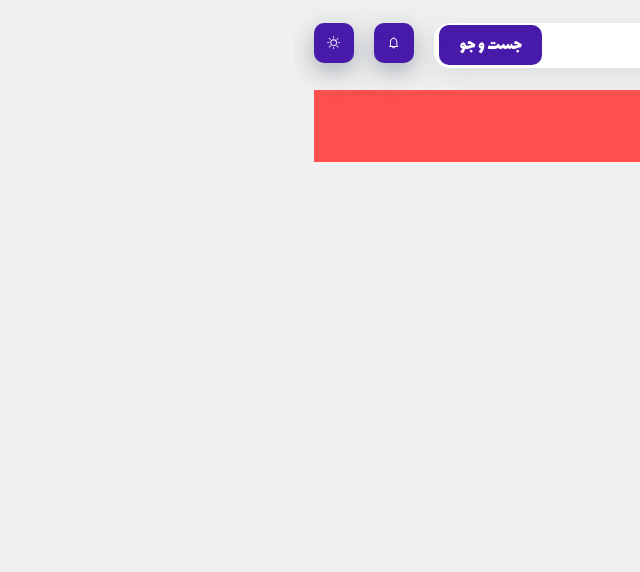
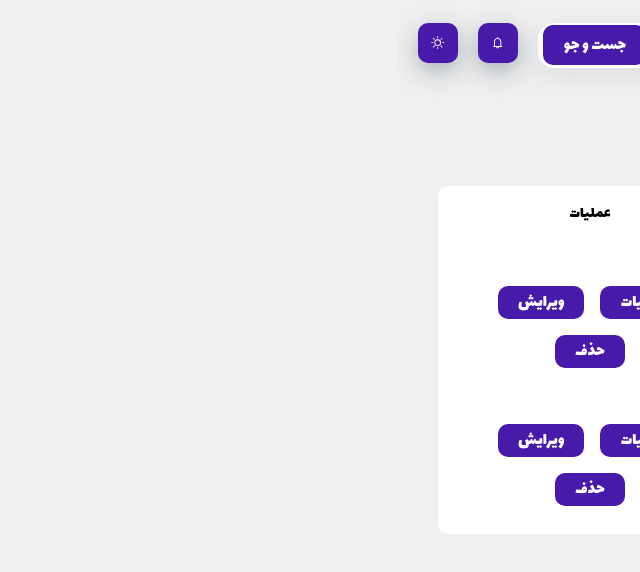
Before and after one commit to AliShakeri83/Persian-Dashboard-Project, a React (Create React App) app in the folder front-end/: page /orders in a window 1280 px wide. Shown: the top 572 px of the page, without its empty margins (640-1280 px from the left). Built offline with nearby package versions, Linux system fonts and the light colour scheme.

Commit message:
coding details modal in order component

```diff
--- a/front-end/src/Datas.js
+++ b/front-end/src/Datas.js
@@ -79,4 +79,38 @@ const allUsersInShop = [
   },
 ];
 
-export { allProductsInShop, allCommentsInShop, allUsersInShop };
+const allOrdersInShop = [
+  {
+    id: 1,
+    productID: "محصول B",
+    userID: "کاربر 102",
+    date: "1404/09/18",
+    hour: "20:30",
+    price: 30000,
+    off: 50,
+    sale: 66000,
+    count: 6,
+    sale_count: 3,
+    isActive: false,
+  },
+  {
+    id: 2,
+    productID: "محصول A",
+    userID: "کاربر 101",
+    date: "1404/09/15",
+    hour: "14:30",
+    price: 500000,
+    off: 10,
+    sale: 450000,
+    count: 2,
+    sale_count: 1,
+    isActive: true,
+  },
+];
+
+export {
+  allProductsInShop,
+  allCommentsInShop,
+  allUsersInShop,
+  allOrdersInShop,
+};
--- a/front-end/src/components/Header/Header.js
+++ b/front-end/src/components/Header/Header.js
@@ -17,7 +17,7 @@ export default function Header() {
 
       <div className="header-left-section">
         <div className="search-box">
-          <input type="text" placeholder="جست و جو کنید ..." />
+          <input type="text" placeholder="جستجو کنید ..." />
           <button>جست و جو</button>
         </div>
 
--- a/front-end/src/components/Orders/Orders.css
+++ b/front-end/src/components/Orders/Orders.css
@@ -0,0 +1,54 @@
+.orders-container {
+  padding: 20px;
+  font-family: 'Vazir', sans-serif;
+  direction: rtl;
+  background-color: #f9f9f9;
+}
+
+.orders-container h2 {
+  margin-bottom: 15px;
+  color: #333;
+}
+
+.orders-table {
+  width: 100%;
+  border-collapse: collapse;
+  background-color: white;
+  box-shadow: 0 0 10px rgba(0,0,0,0.05);
+}
+
+.orders-table th,
+.orders-table td {
+  padding: 10px;
+  border: 1px solid #ddd;
+  text-align: center;
+}
+
+.orders-table th {
+  background-color: #eee;
+  color: #444;
+}
+
+.btn {
+  margin: 0 3px;
+  padding: 5px 10px;
+  border: none;
+  border-radius: 4px;
+  cursor: pointer;
+  font-size: 0.9rem;
+}
+
+.details {
+  background-color: #6c5ce7;
+  color: white;
+}
+
+.edit {
+  background-color: #00b894;
+  color: white;
+}
+
+.delete {
+  background-color: #d63031;
+  color: white;
+}
--- a/front-end/src/components/Orders/Orders.js
+++ b/front-end/src/components/Orders/Orders.js
@@ -1,6 +1,85 @@
-import React from "react";
+import React, { useState } from "react";
 import Errorbox from "../Errorbox/Errorbox";
+import { allOrdersInShop } from "../../Datas";
+import DetailsModal from "./../DetailsModal/DetailsModal";
 
 export default function Orders() {
-  return <Errorbox msg="هیچ سفارشی یافت نشد" />;
+  const [allOrders, setAllOrders] = useState(allOrdersInShop);
+  const [mainOrder, setMainOrder] = useState({});
+  const [isShowDetailsModal, setIsShowDetailsModal] = useState(false);
+
+  const closeDetailsModal = () => {
+    setIsShowDetailsModal(false);
+  };
+  return (
+    <>
+      {allOrders.length ? (
+        <div className="orders-container cms-main">
+          <h2>لیست سفارش‌ها</h2>
+          <table className="cms-table">
+            <thead>
+              <tr>
+                <th>شناسه</th>
+                <th>محصول</th>
+                <th>کاربر</th>
+                <th>تاریخ</th>
+                <th>ساعت</th>
+                <th>قیمت نهایی</th>
+                <th>فعال؟</th>
+                <th>عملیات</th>
+              </tr>
+            </thead>
+            <tbody>
+              {allOrders.map((order) => (
+                <tr key={order.id}>
+                  <td>{order.id}</td>
+                  <td>{order.productID}</td>
+                  <td>{order.userID}</td>
+                  <td>{order.date}</td>
+                  <td>{order.hour}</td>
+                  <td>{order.sale.toLocaleString()}</td>
+                  <td>{order.isActive ? "✅" : "❌"}</td>
+                  <td>
+                    <button
+                      className="btn details"
+                      onClick={() => {
+                        setIsShowDetailsModal(true);
+                        setMainOrder(order);
+                      }}
+                    >
+                      جزئیات
+                    </button>
+                    <button className="btn edit">ویرایش</button>
+                    <button className="btn delete">حذف</button>
+                  </td>
+                </tr>
+              ))}
+            </tbody>
+          </table>
+        </div>
+      ) : (
+        <Errorbox msg="هیچ سفارشی یافت نشد" />
+      )}
+      {isShowDetailsModal && (
+        <DetailsModal closeDetailsModal={closeDetailsModal}>
+          <table className="cms-table">
+            <thead>
+              <tr>
+                <th>قیمت</th>
+                <th>تخفیف</th>
+                <th>تعداد فروش</th>
+              </tr>
+            </thead>
+            <tbody>
+              <tr>
+                <td>{mainOrder.price.toLocaleString()}</td>
+                <td>{mainOrder.off}%</td>
+                <td>{mainOrder.sale_count}</td>
+              </tr>
+            </tbody>
+          </table>
+        </DetailsModal>
+      )}
+    </>
+  );
 }
```
